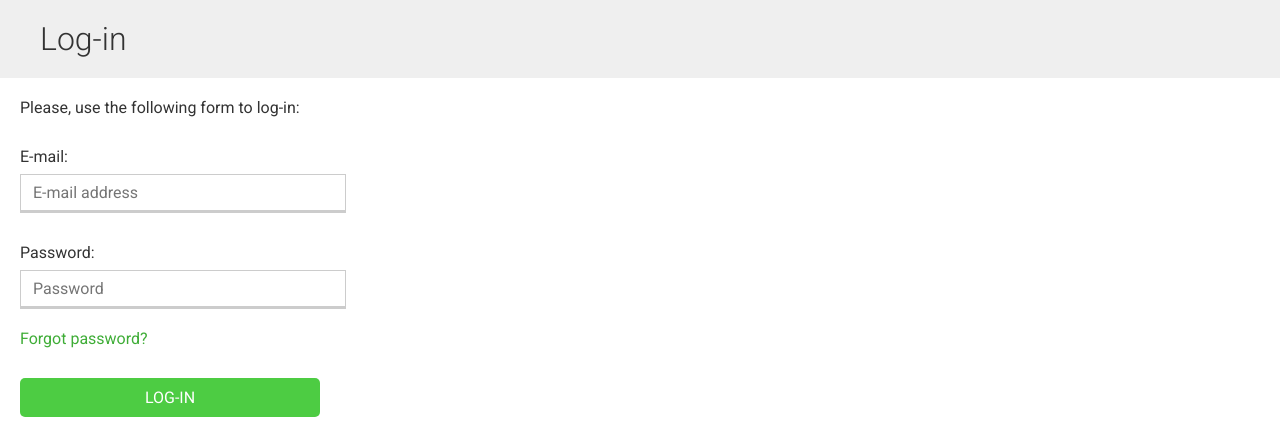
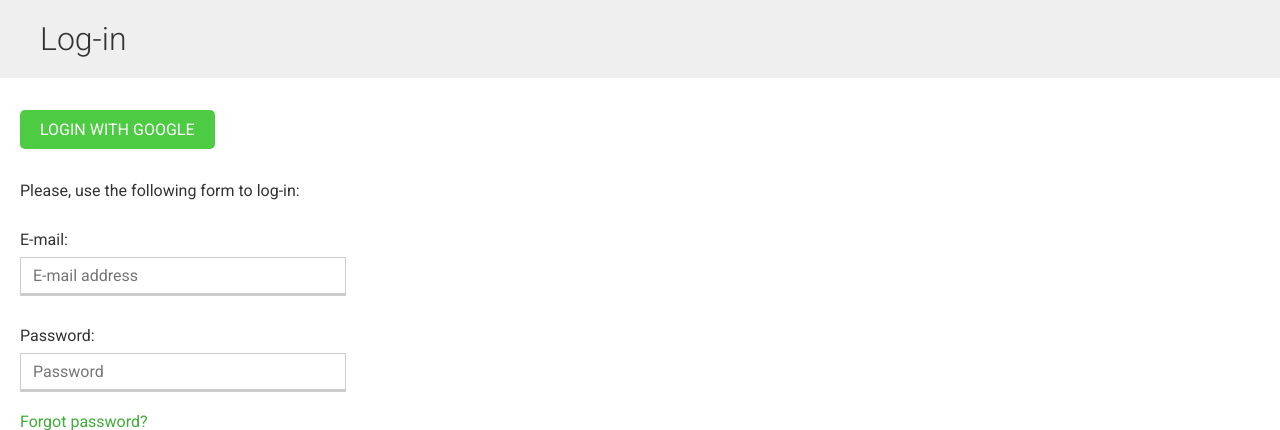
Before and after one commit to gurupratap-matharu/educa, a Django app: page /accounts/login/ in a window 1280 px wide. Shown: the part 54-484 px from the top of the page. Run offline with Django 4.2, Linux system fonts and the light colour scheme; some libraries are stand-ins or nearby versions.

Commit message:
Wire up social login using google

```diff
--- a/static/css/base.css
+++ b/static/css/base.css
@@ -47,6 +47,10 @@ footer {
   display: flex;
   justify-content: space-between;
   padding: 3rem 0;
+}
+
+.social-login-box {
+  border-top: 1px solid #ae2c2c;
 }
 
 a {
@@ -398,3 +402,7 @@ ul#course-modules li:hover {
 .closebtn:hover {
   color: black;
 }
+
+.container {
+  margin: 2rem 0rem;
+}
--- a/templates/account/login.html
+++ b/templates/account/login.html
@@ -1,10 +1,14 @@
 {% extends "base.html" %}
+{% load socialaccount %}
 
 {% block title %}Login{% endblock %}
 
 {% block content %}
 <h1>Log-in</h1>
 <div class="module">
+    <div class="container">
+        <a href="{% provider_login_url 'google' %}" class="button">Login with Google</a>
+    </div>
 
     {% if form.errors %}
     <p>Your username and password didn't match. Please try again.</p>
```
Also changed, not shown: main/settings.py (+17 -0 lines).
